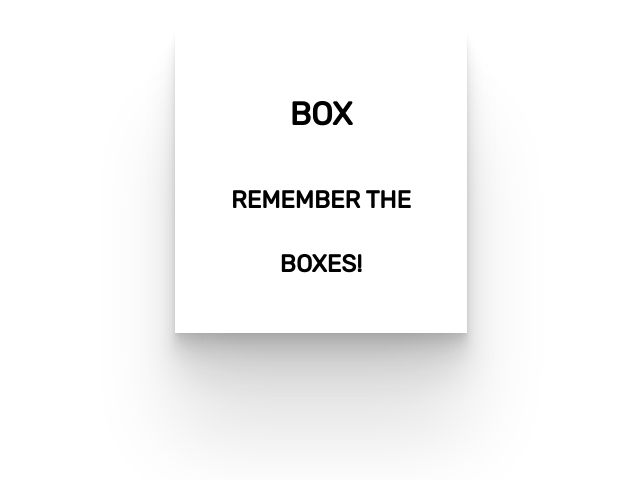
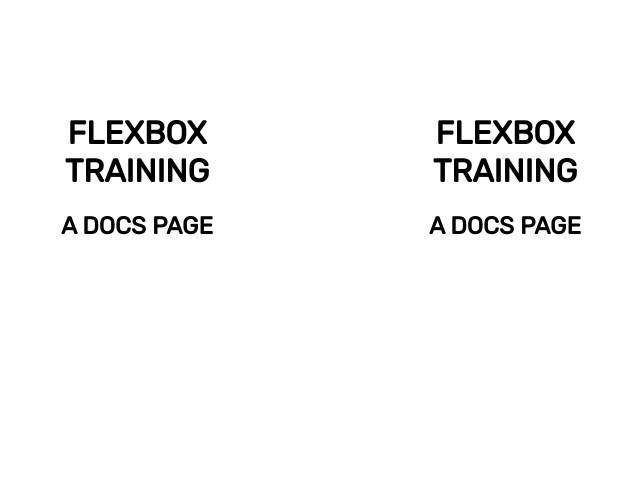
Before and after one commit to Mert18/my-js-playground, a website: page index.html in a window 1280 px wide. Shown: the part 310-790 px from the top of the page, without its empty margins (319-959 px from the left). Drawn offline with Linux system fonts and the light colour scheme.

Commit message:
docs page created, link created etc.

```diff
--- a/index.html
+++ b/index.html
@@ -26,16 +26,27 @@
     <main class="home__main">
         <div class="projects">
             <div class="col-3">
+                    <a href="/pages/docs.html">
                         <div class="project">
                             <div class="project__title">
-                        <h1>BOX</h1>
+                                <h1>FLEXBOX TRAINING</h1>
                             </div>
                             <div class="project__image">
-                        <h2>REMEMBER THE BOXES!</h2>
+                                <h2>A DOCS PAGE</h2>
                             </div>
                         </div>
+                    </a>
 
-
+                    <a href="/pages/docs.html">
+                        <div class="project">
+                            <div class="project__title">
+                                <h1>FLEXBOX TRAINING</h1>
+                            </div>
+                            <div class="project__image">
+                                <h2>A DOCS PAGE</h2>
+                            </div>
+                        </div>
+                    </a>
             </div>
         </div>
     </main>
--- a/sass/pages/_home.scss
+++ b/sass/pages/_home.scss
@@ -23,7 +23,13 @@
                     border-radius: 2rem;
                     &:hover {
                         cursor: pointer;
-                        background-color: #f8f4ff;
+                        box-shadow:
+  0 2.8px 2.2px rgba(0, 0, 0, 0.034),
+  0 6.7px 5.3px rgba(0, 0, 0, 0.048),
+  0 12.5px 10px rgba(0, 0, 0, 0.06),
+  0 22.3px 17.9px rgba(0, 0, 0, 0.072),
+  0 41.8px 33.4px rgba(0, 0, 0, 0.086),
+  0 100px 80px rgba(0, 0, 0, 0.12);
                     }
                 }
             }
@@ -32,33 +38,34 @@
 
     &__main {
         width: 100%;
-
+        a {
+            width: 100%;
+            color: black;
+            text-decoration: none;
+        }
         .projects {
             display: flex;
             flex-direction: column;
             justify-content: center;
             align-items: center;
-            width: 100%;
             .col-3 {
                 display: flex;
                 justify-content: center;
-                width: 100%;
+                padding: 2em;
                 .project {
-                    width: 18%;
-                    height: 15em;
-                    margin: 2rem;
-                    padding: 2rem;
+                    height: 15rem;
+                    width: 15rem;
                     text-align: center;
-                    line-height: 4rem;
-                    box-shadow:
+                    padding: 4em;
+                    &:hover {
+                        cursor: pointer;
+                        box-shadow:
   0 2.8px 2.2px rgba(0, 0, 0, 0.034),
   0 6.7px 5.3px rgba(0, 0, 0, 0.048),
   0 12.5px 10px rgba(0, 0, 0, 0.06),
   0 22.3px 17.9px rgba(0, 0, 0, 0.072),
   0 41.8px 33.4px rgba(0, 0, 0, 0.086),
   0 100px 80px rgba(0, 0, 0, 0.12);
-                    &:hover {
-                        cursor: pointer;
                     }
                 }
             }
```
Also changed, not shown: pages/docs.html (added, +13 -0 lines), css/style.css. Lines whose indentation alone changed are shown as unchanged.
